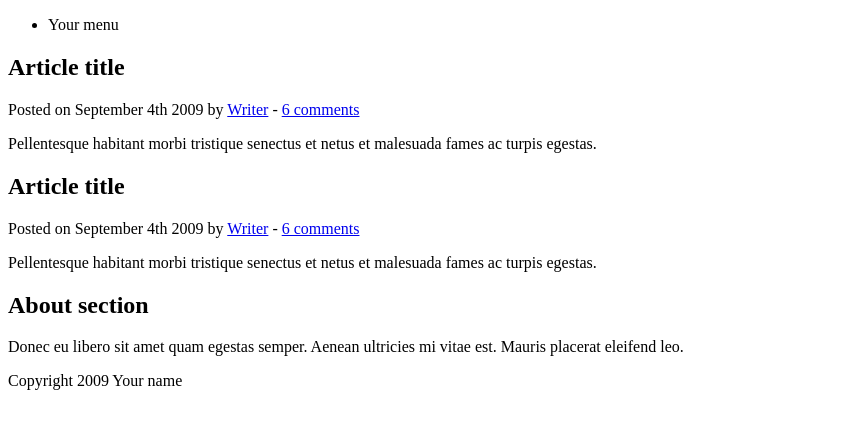
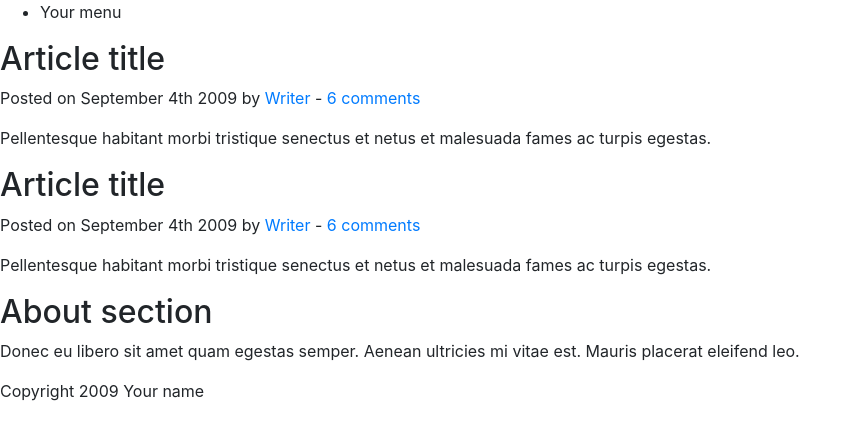
Before and after one commit to te22re10sa/demo-repo2, a plain HTML site: page index.html in a window 1280 px wide. Shown: the whole page, without its empty margins (0-858 px from the left). Drawn offline with nearby package versions, Linux system fonts and the light colour scheme.

Commit message:
Se modifico estilos

```diff
--- a/index.html
+++ b/index.html
@@ -3,6 +3,9 @@
 <html>
 
 <head>
+	<!-- Bootstrap CSS -->
+    <link rel="stylesheet" href="https://stackpath.bootstrapcdn.com/bootstrap/4.3.1/css/bootstrap.min.css" integrity="sha384-ggOyR0iXCbMQv3Xipma34MD+dH/1fQ784/j6cY/iJTQUOhcWr7x9JvoRxT2MZw1T" crossorigin="anonymous">
+
 	<meta http-equiv="Content-Type" content="text/html; charset=UTF-8" />
 	<title>Your Website</title>
 </head>
```
